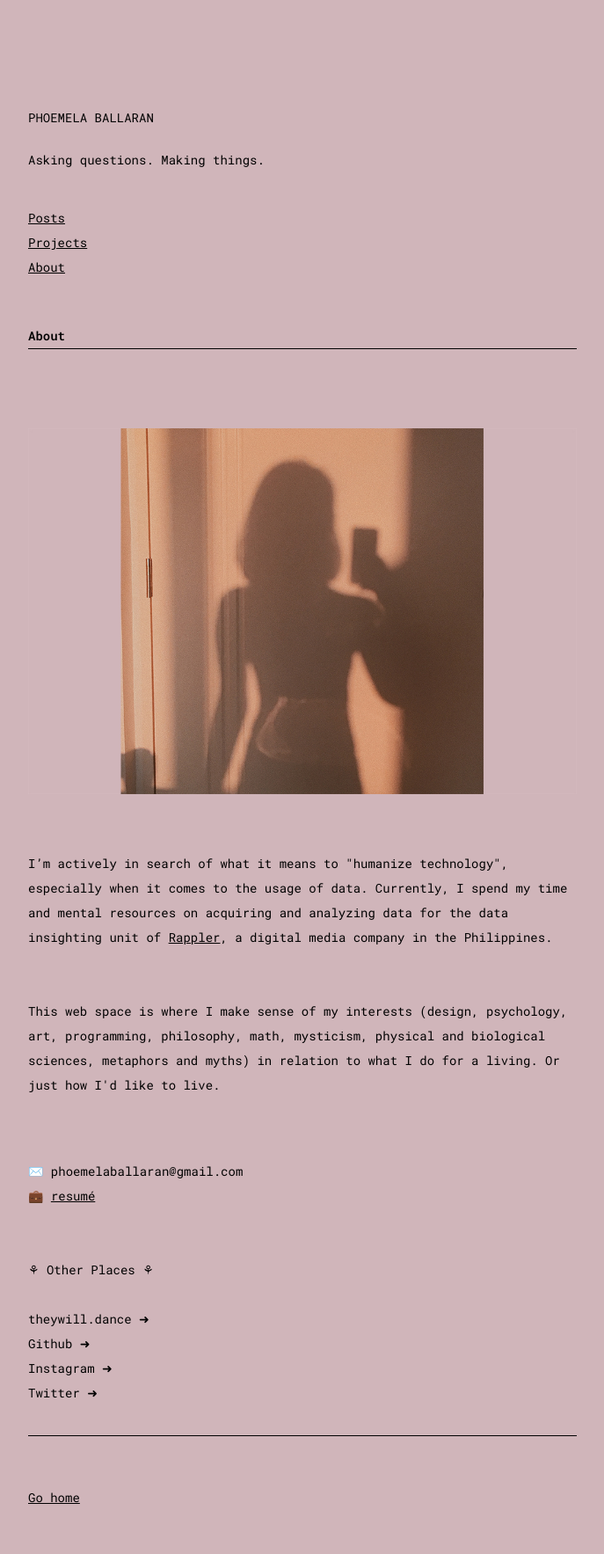
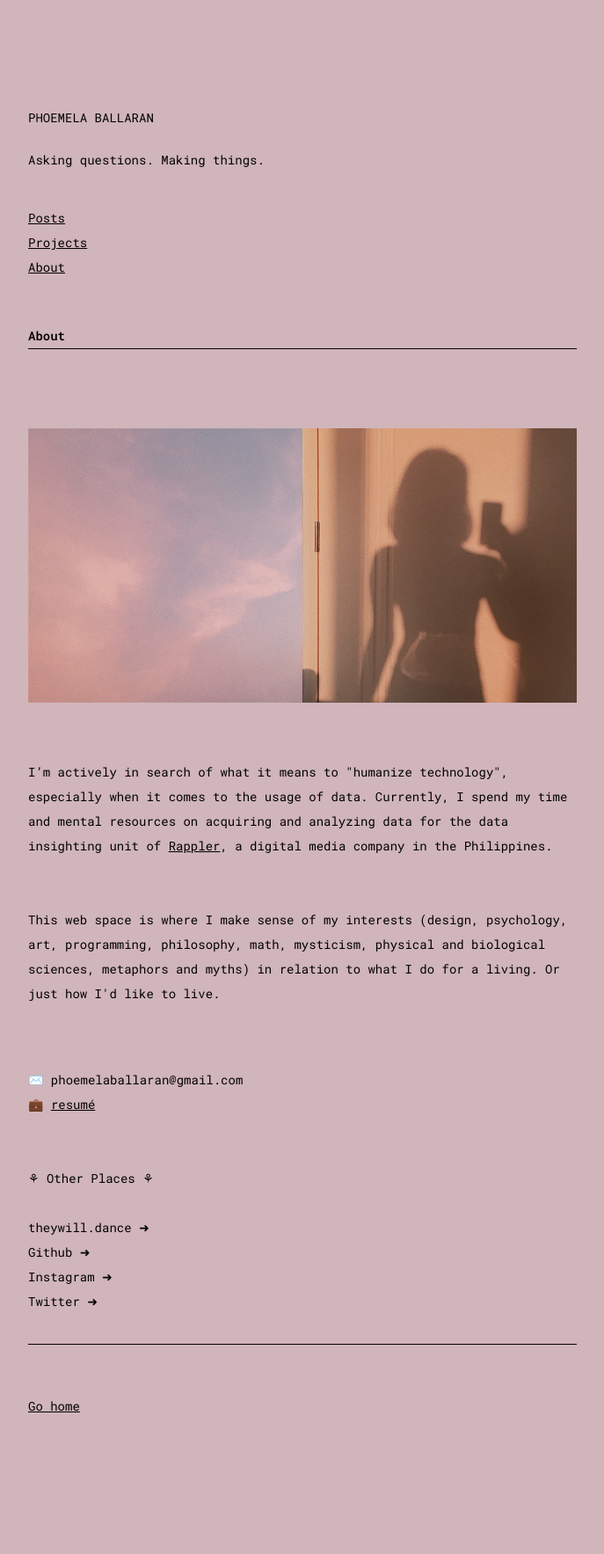
Before and after one commit to comoballar/phoemelaballaran.github.io, a Jekyll site: the page built from about.md, in a window 1280 px wide. Shown: the whole page at 88% size, without its empty margins (88-775 px from the left). Built offline with Jekyll 4.4.1, drawn with Linux system fonts in a browser that asks for light colours; after the commit the page ends 1663 px from its top, so only the background shows below that.

Commit message:
Update about.md

```diff
--- a/about.md
+++ b/about.md
@@ -5,7 +5,7 @@
 ---
 
 <br><br>
-<p align="center"><img src="https://phoemelaballaran.github.io/assets/sample/page/about/about.jpg"/></p>
+<p align="center"><img src="https://phoemelaballaran.github.io/assets/sample/page/about/about.png"/></p>
 <br>
 <p>I’m actively in search of what it means to "humanize technology", especially when it comes to the usage of data. Currently, I spend my time and mental resources on acquiring and analyzing data for the data insighting unit of <a href="https://www.rappler.com" target="_blank">Rappler</a>, a digital media company in the Philippines.</p>
 <br>
```
